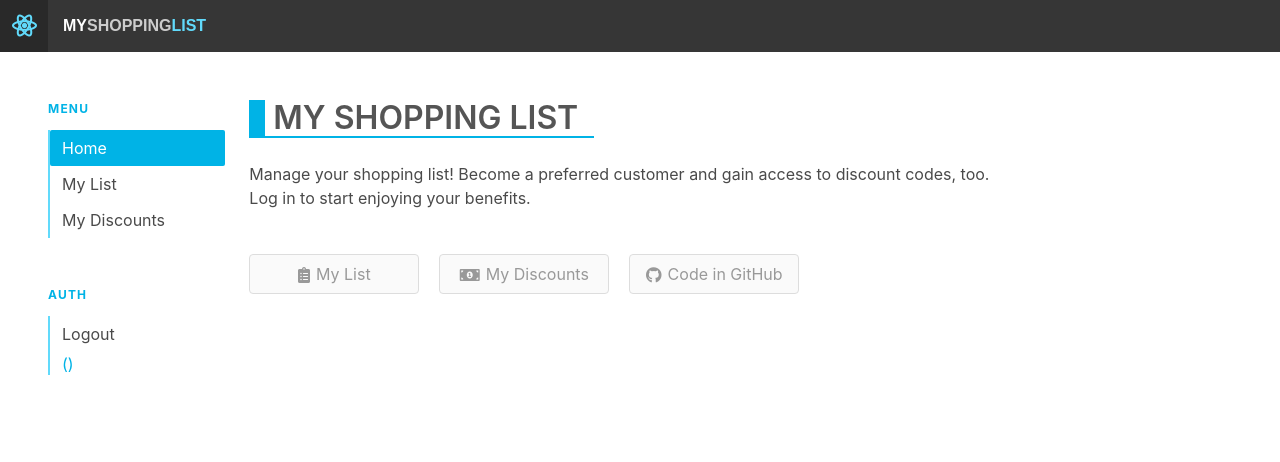
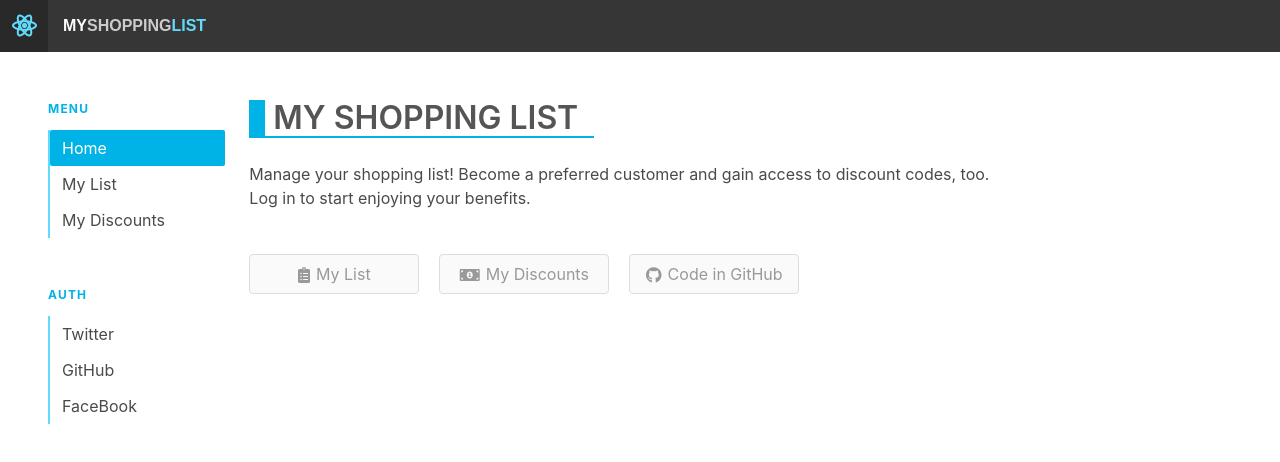
Before and after one commit to nazarii828/shopathome, a React (Create React App) app in the folder react-app/: page /home in a window 1280 px wide. Shown: the top 462 px of the page. Built offline with nearby package versions, Linux system fonts and the light colour scheme; no server answers.

Commit message:
react hook

```diff
--- a/react-app/src/components/NavBar.js
+++ b/react-app/src/components/NavBar.js
@@ -1,12 +1,22 @@
-// import React, { useEffect } from 'react';
-import React from 'react';
+import React, { useEffect } from 'react';
+// import React from 'react';
 import { NavLink } from 'react-router-dom';
 
-let userInfo = getUserInfo();
+import { useCallback } from 'react';
+import { useDispatch, useSelector } from 'react-redux';
 
-// useEffect(() => {
-//   getUserInfo();
-// }, [getUserInfo]);
+function NavBar(props) {
+  let userInfo;
+
+  // const dispatch = useDispatch();
+
+  // let getUserInfo = useCallback(() => dispatch(getUserInfoAction()), [
+  //   dispatch,
+  // ]);
+
+  useEffect(() => {
+    userInfo = getUserInfo();
+  }, [getUserInfo]);
 
   async function getUserInfo() {
     try {
@@ -20,7 +30,8 @@ async function getUserInfo() {
     }
   }
 
-const NavBar = (props) => (
+  return (
+    // const NavBar = (props) => (
     <div className="column is-2">
       <nav className="menu">
         <p className="menu-label">Menu</p>
@@ -60,5 +71,5 @@ const NavBar = (props) => (
       </nav>
     </div>
   );
-
+}
 export default NavBar;
```
Lines whose indentation alone changed are shown as unchanged.
